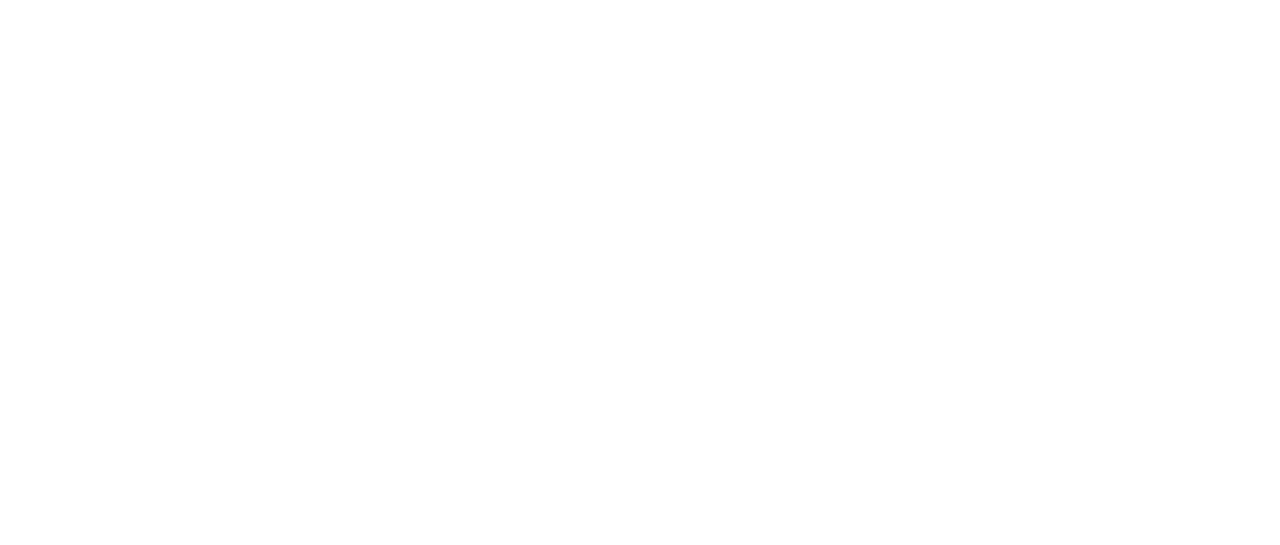
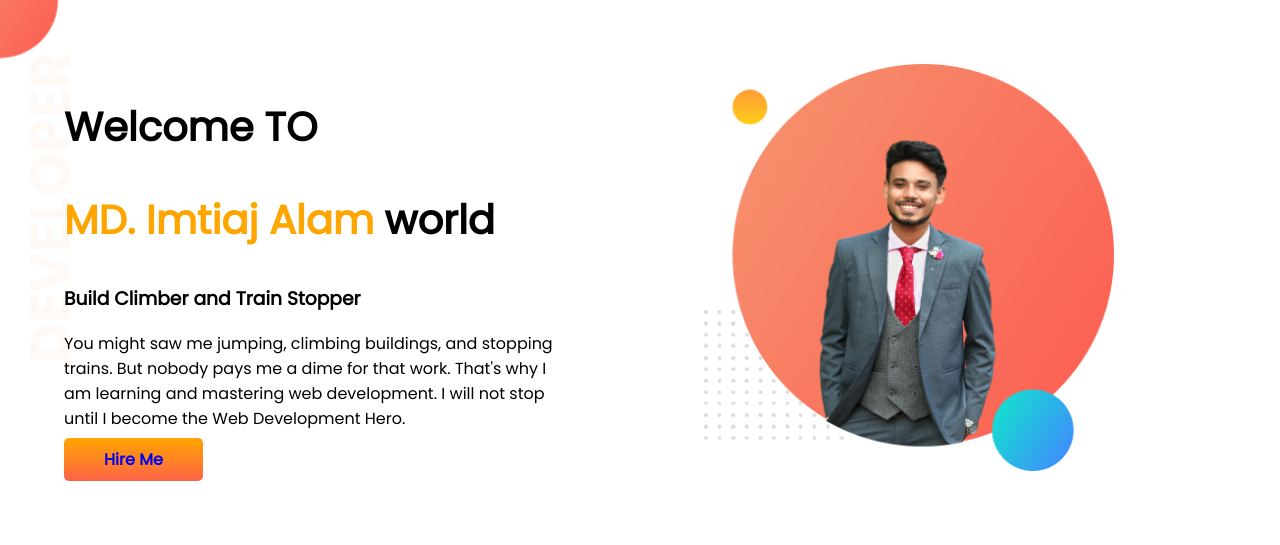
Before and after one commit to Imtiajalam/developer-fortfolio, a plain HTML site: page index.html in a window 1280 px wide. Drawn offline with Linux system fonts and the light colour scheme.

Commit message:
top banner add

```diff
--- a/index.html
+++ b/index.html
@@ -1,13 +1,35 @@
 <!DOCTYPE html>
 <html lang="en">
+
 <head>
     <meta charset="UTF-8">
     <meta http-equiv="X-UA-Compatible" content="IE=edge">
     <meta name="viewport" content="width=device-width, initial-scale=1.0">
     <title>Imtiaj-fortfolio</title>
     <link rel="stylesheet" href="style.css">
+    <link rel="preconnect" href="https://fonts.googleapis.com">
+    <link rel="preconnect" href="https://fonts.gstatic.com" crossorigin>
+    <link href="https://fonts.googleapis.com/css2?family=Poppins&display=swap" rel="stylesheet">
 </head>
+
 <body>
+    <section class="top-banner">
+        <div class="half-width">
+            <h1>Welcome TO</h1>
+            <h1><span class="orange-color">MD. Imtiaj Alam</span> world</h1>
+            <h3>Build Climber and Train Stopper</h3>
+            <p>You might saw me jumping, climbing buildings, and stopping trains. But nobody pays me a dime for that
+                work.
+                That's why I am learning and mastering web development. I will not stop until I become the Web
+                Development
+                Hero.</p>
+            <a class="link-button" target="_blank" href="https://www.facebook.com/imtiaj.siyam03/">Hire Me</a>
+        </div>
+        <div class="half-width">
+            <img src="images/siyam3.png" alt="">
+        </div>
+    </section>
 
 </body>
+
 </html>
--- a/style.css
+++ b/style.css
@@ -0,0 +1,35 @@
+body{
+    font-family: 'Poppins', sans-serif;
+    margin: 0;
+}
+h1{
+    font-size: 40px;
+}
+.orange-color{
+    color: orange;
+}
+section{
+    display: flex;
+}
+.half-width{
+    width: 50%;
+    padding: 5%;
+}
+.section-wrapper{
+    display: flex;
+}
+.half-width img{
+    width: 80%;
+}
+.link-button{
+    text-decoration: none;
+    background-image: linear-gradient(orange,tomato);
+    padding: 10px 40px;
+    font-weight: 700;
+    border-radius: 5px;
+}
+.top-banner{
+    background-image: url(images/top-banner.png);
+    background-repeat: no-repeat;
+    body
+}
```
Also changed, not shown: images/dream-bg.png (added), images/exp-bg.png (added), images/jhankar.png (added), images/jhankar2.png (added), images/my-bg2.png (added), images/siyam.png (added), images/siyam2.png (added), images/siyam3.png (added), images/top-banner.png (added), 7 other files.
